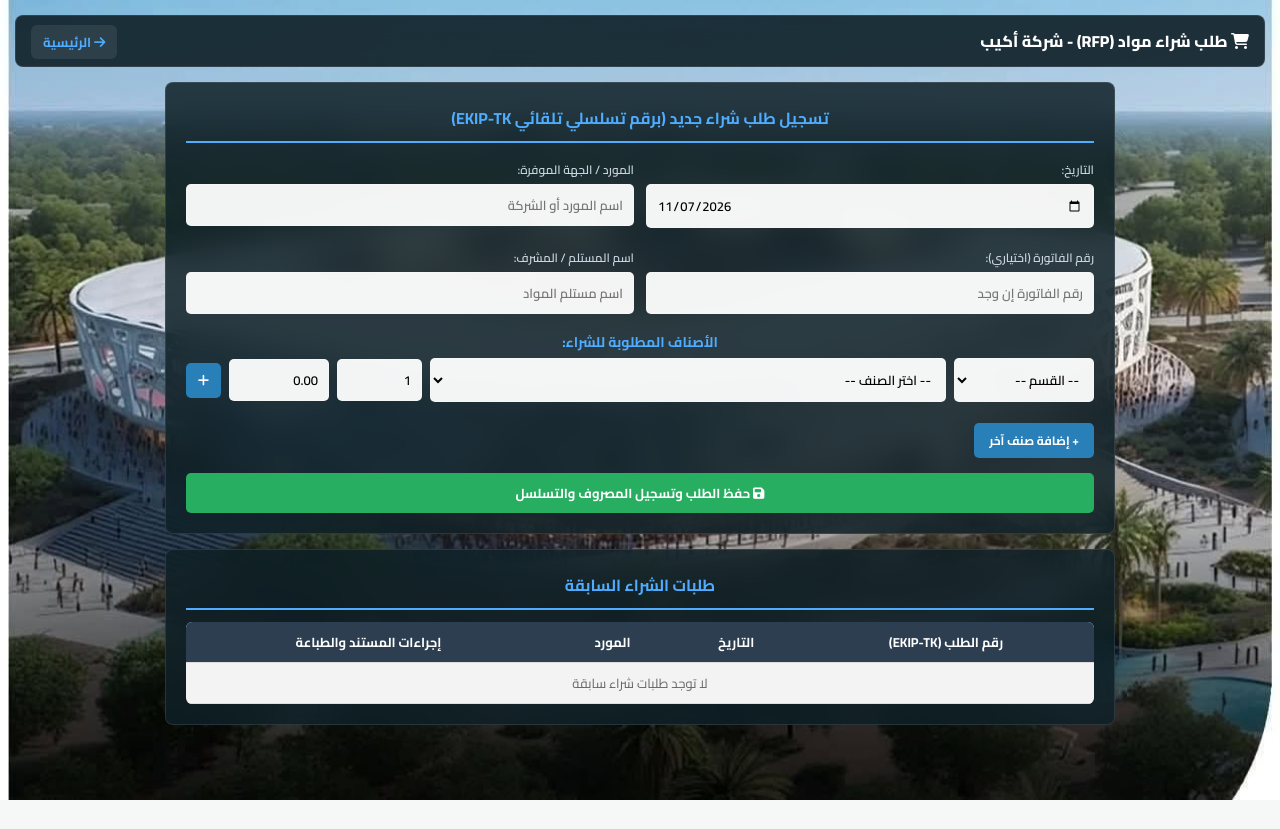
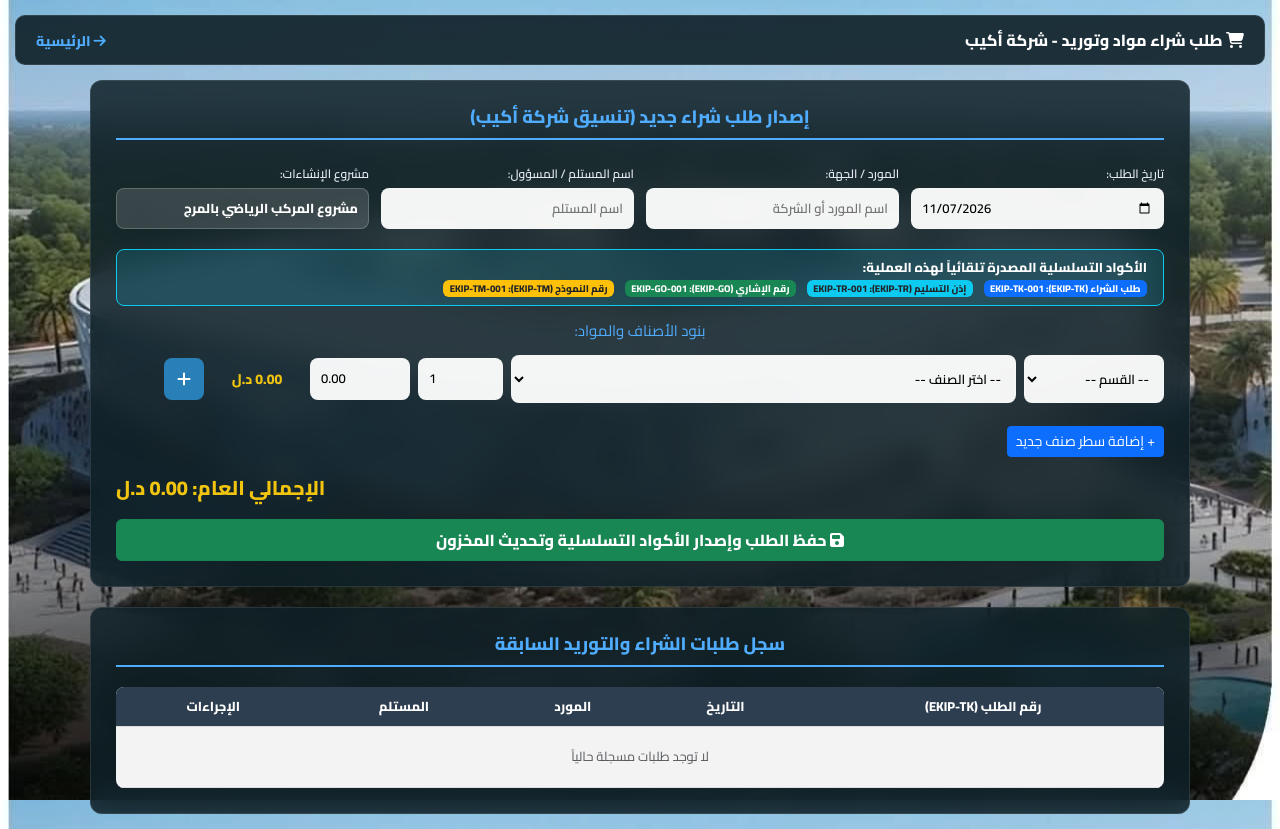
Before and after one commit to alifetory3-boop/EKiP, a Flask app: page /purchase in a window 1280 px wide. Before the commit the page ends 800 px from the top, so only its background shows below. Run offline with Flask 3, Linux system fonts and the light colour scheme; a user stored in the database is signed in; data comes from the database, SQL or seed files in the repository; data that the repository does not hold is empty.

Commit message:
Refactor purchase page layout and styles

```diff
--- a/templates/purchase.html
+++ b/templates/purchase.html
@@ -3,54 +3,49 @@
 <head>
     <meta charset="UTF-8">
     <meta name="viewport" content="width=device-width, initial-scale=1.0">
-  <title>طلب شراء مواد - شركة أكيب</title>
-  <link href="https://fonts.googleapis.com/css2?family=Cairo:wght@400;600;700;800&display=swap" rel="stylesheet">
+    <title>طلب شراء مواد وتوريد - شركة أكيب</title>
+    <link href="https://fonts.googleapis.com/css2?family=Cairo:wght@400;600;800&display=swap" rel="stylesheet">
     <link rel="stylesheet" href="https://cdnjs.cloudflare.com/ajax/libs/font-awesome/6.4.0/css/all.min.css">
+    <link rel="stylesheet" href="https://cdn.jsdelivr.net/npm/bootstrap@5.3.0/dist/css/bootstrap.rtl.min.css">
     <style>
-    * { box-sizing: border-box; margin: 0; padding: 0; font-family: 'Cairo', Tahoma, sans-serif; }
-    body { background: url('{{ url_for("static", filename="stadium.jpg") }}') no-repeat center center fixed; background-size: cover; min-height: 100vh; padding: 15px; color: #fff; }
-    header { background: rgba(15, 32, 39, 0.9); backdrop-filter: blur(15px); padding: 10px 15px; border-radius: 8px; display: flex; justify-content: space-between; align-items: center; margin-bottom: 15px; border: 1px solid rgba(255,255,255,0.1); }
-    header a { color: #4facfe; text-decoration: none; font-weight: 700; font-size: 13px; background: rgba(255,255,255,0.08); padding: 5px 12px; border-radius: 6px; }
+        * { box-sizing: border-box; margin: 0; padding: 0; }
+        body { font-family: 'Cairo', Tahoma, sans-serif; background: url('{{ url_for("static", filename="stadium.jpg") }}') no-repeat center center fixed; background-size: cover; min-height: 100vh; padding: 15px; color: #fff; }
+        header { background: rgba(15, 32, 39, 0.9); backdrop-filter: blur(15px); padding: 12px 20px; border-radius: 10px; display: flex; justify-content: space-between; align-items: center; margin-bottom: 15px; border: 1px solid rgba(255,255,255,0.1); }
+        header a { color: #4facfe; text-decoration: none; font-weight: bold; font-size: 14px; }
 
-    .container { display: flex; flex-direction: column; align-items: center; gap: 15px; margin-top: 10px; width: 100%; max-width: 950px; margin-left: auto; margin-right: auto; }
-    .form-box, .table-box { background: rgba(15, 32, 39, 0.85); backdrop-filter: blur(15px); padding: 20px; border-radius: 8px; border: 1px solid rgba(255,255,255,0.1); width: 100%; }
+        .container-box { max-width: 1100px; margin: 0 auto; display: flex; flex-direction: column; gap: 20px; }
+        .form-box, .table-box { background: rgba(15, 32, 39, 0.85); backdrop-filter: blur(15px); padding: 25px; border-radius: 12px; border: 1px solid rgba(255,255,255,0.1); width: 100%; }
 
-    h3 { color: #4facfe; margin-bottom: 12px; font-weight: 700; font-size: 16px; text-align: center; border-bottom: 2px solid #4facfe; padding-bottom: 8px; }
+        h3 { color: #4facfe; margin-bottom: 20px; font-weight: 800; border-bottom: 2px solid #4facfe; padding-bottom: 10px; font-size: 18px; text-align: center; }
 
-    .form-grid { display: grid; grid-template-columns: 1fr 1fr; gap: 12px; margin-bottom: 12px; }
-    @media (max-width: 600px) { .form-grid { grid-template-columns: 1fr; } }
+        .form-grid { display: grid; grid-template-columns: repeat(4, 1fr); gap: 12px; margin-bottom: 15px; }
+        @media (max-width: 768px) { .form-grid { grid-template-columns: 1fr; } }
 
-    input, select { width: 100%; padding: 8px 10px; margin: 3px 0; background: rgba(255, 255, 255, 0.95); border: 1px solid rgba(255, 255, 255, 0.2); border-radius: 5px; color: #000; font-size: 13px; font-weight: 600; }
+        input, select { width: 100%; padding: 10px; margin: 5px 0; background: rgba(255, 255, 255, 0.95); border: 1px solid rgba(255, 255, 255, 0.2); border-radius: 8px; color: #000; font-family: 'Cairo'; font-size: 13px; font-weight: 600; }
+        input:focus, select:focus { outline: none; border-color: #4facfe; background: #fff; }
         select option { background: #fff; color: #000; }
 
-    label { display: block; margin-top: 3px; font-weight: 600; color: #cbd5e0; font-size: 12px; }
+        label { display: block; margin-top: 5px; font-weight: 600; color: #e2e8f0; font-size: 12px; }
 
-    button { padding: 8px 15px; background: #27ae60; color: #fff; border: none; border-radius: 5px; cursor: pointer; font-weight: 700; font-size: 13px; transition: 0.3s; width: 100%; margin-top: 8px; }
-    button:hover { background: #219653; }
+        .row-item { display: grid; grid-template-columns: 140px 1fr 85px 100px 90px 40px 40px; gap: 8px; margin-bottom: 10px; align-items: center; }
+        @media (max-width: 768px) { .row-item { grid-template-columns: 1fr; } }
 
-    .row { display: grid; grid-template-columns: 140px 1fr 85px 100px 35px; gap: 8px; margin-bottom: 8px; align-items: center; }
-    .row .add-new-btn { background: #2980b9; padding: 6px; border-radius: 5px; color: #fff; text-decoration: none; display: flex; align-items: center; justify-content: center; height: 35px; font-size: 13px; }
+        .add-new-btn { background: #2980b9; padding: 10px; border-radius: 8px; color: #fff; text-decoration: none; display: flex; align-items: center; justify-content: center; height: 42px; }
 
-    table { width: 100%; border-collapse: collapse; text-align: center; background: rgba(255,255,255,0.95); color: #000; border-radius: 6px; overflow: hidden; }
-    th, td { padding: 8px 10px; border-bottom: 1px solid #ddd; font-size: 13px; }
-    th { background: #2c3e50; color: #fff; font-weight: 700; }
+        table.history-table { width: 100%; border-collapse: collapse; margin-top: 15px; background: rgba(255, 255, 255, 0.95); color: #000; border-radius: 8px; overflow: hidden; }
+        table.history-table th, table.history-table td { padding: 10px; text-align: center; border-bottom: 1px solid #ddd; font-size: 13px; }
+        table.history-table th { background: #2c3e50; color: #fff; }
 
-    .msg { padding: 8px; border-radius: 5px; text-align: center; margin-bottom: 10px; font-weight: 700; font-size: 13px; }
-    .success { background: rgba(39, 174, 96, 0.85); color: white; }
-    .danger { background: rgba(192, 57, 43, 0.85); color: white; }
+        .msg { padding: 10px; border-radius: 6px; text-align: center; margin-bottom: 15px; font-weight: bold; font-size: 13px; }
+        .success { background: rgba(39, 174, 96, 0.9); color: white; }
+        .danger { background: rgba(231, 76, 60, 0.9); color: white; }
 
-    .action-link { text-decoration: none; font-size: 14px; margin: 0 4px; padding: 4px 8px; border-radius: 4px; font-weight: bold; display: inline-flex; align-items: center; gap: 4px; transition: 0.3s; }
-    .btn-print { background: #2980b9; color: #fff; }
-    .btn-print:hover { background: #1f618d; }
-    .btn-edit { background: #f39c12; color: #fff; }
-    .btn-edit:hover { background: #d68910; }
-    .btn-delete { background: #e74c3c; color: #fff; }
-    .btn-delete:hover { background: #c0392b; }
+        .badge-code { font-size: 0.85rem; font-weight: bold; padding: 5px 10px; border-radius: 6px; display: inline-block; color: #1e3a8a; background: #e0f2fe; border: 1px solid #bae6fd; }
     </style>
 </head>
 <body>
   <header>
-    <div style="font-weight: 800; font-size: 16px;"><i class="fa-solid fa-cart-shopping"></i> طلب شراء مواد (RFP) - شركة أكيب</div>
+    <div style="font-weight: 800; font-size: 16px;"><i class="fa-solid fa-cart-shopping"></i> طلب شراء مواد وتوريد - شركة أكيب</div>
     <div><a href="{{ url_for('dashboard') }}"><i class="fa-solid fa-arrow-right"></i> الرئيسية</a></div>
   </header>
 
@@ -60,88 +55,120 @@
     {% endfor %}
   {% endwith %}
 
-  <div class="container">
+  <div class="container-box">
     <div class="form-box">
-      <h3>تسجيل طلب شراء جديد (برقم تسلسلي تلقائي EKIP-TK)</h3>
+      <h3>إصدار طلب شراء جديد (تنسيق شركة أكيب)</h3>
       <form method="post">
+
         <div class="form-grid">
           <div>
-            <label>التاريخ:</label>
+            <label>تاريخ الطلب:</label>
             <input type="date" name="voucher_date" value="{{ today }}" required>
           </div>
           <div>
-            <label>المورد / الجهة الموفرة:</label>
+            <label>المورد / الجهة:</label>
             <input name="supplier" placeholder="اسم المورد أو الشركة" required>
           </div>
           <div>
-            <label>رقم الفاتورة (اختياري):</label>
-            <input name="invoice_no" placeholder="رقم الفاتورة إن وجد">
+            <label>اسم المستلم / المسؤول:</label>
+            <input name="receiver_name" placeholder="اسم المستلم">
           </div>
           <div>
-            <label>اسم المستلم / المشرف:</label>
-            <input name="receiver_name" placeholder="اسم مستلم المواد">
+            <label>مشروع الإنشاءات:</label>
+            <input type="text" value="مشروع المركب الرياضي بالمرج" readonly style="background: rgba(255,255,255,0.15); color: #fff; font-weight: bold;">
           </div>
         </div>
 
-        <h4 style="margin-top: 12px; color: #4facfe; font-size: 14px; text-align: center; font-weight: 700;">الأصناف المطلوبة للشراء:</h4>
+        <!-- عرض الأكواد الأربعة المتسلسلة تلقائياً -->
+        <div class="alert alert-info py-2 px-3 mb-3" style="background: rgba(13, 202, 240, 0.15); border: 1px solid #0dcaf0; color: #fff; font-size: 13px; border-radius: 8px;">
+          <strong>الأكواد التسلسلية المصدرة تلقائياً لهذه العملية:</strong><br>
+          <span class="badge bg-primary me-2">طلب الشراء (EKIP-TK): <b>{{ auto_tk | default('EKIP-TK-001') }}</b></span>
+          <span class="badge bg-info text-dark me-2">إذن التسليم (EKIP-TR): <b>{{ auto_tr | default('EKIP-TR-001') }}</b></span>
+          <span class="badge bg-success me-2">رقم الإشاري (EKIP-GO): <b>{{ auto_go | default('EKIP-GO-001') }}</b></span>
+          <span class="badge bg-warning text-dark">رقم النموذج (EKIP-TM): <b>{{ auto_tm | default('EKIP-TM-001') }}</b></span>
+        </div>
+
+        <h4 style="margin-top: 15px; color: #4facfe; font-size: 15px; text-align: center; margin-bottom: 10px;">بنود الأصناف والمواد:</h4>
 
         <div id="items-container">
-          <div class="row item-row">
-            <select name="category_filter[]" class="category-filter" onchange="filterItems(this)">
+          <div class="row-item item-row">
+            <!-- القسم -->
+            <select name="category_filter[]" class="category-select" onchange="filterItems(this)">
               <option value="">-- القسم --</option>
+              {% if categories %}
                 {% for cat in categories %}
                 <option value="{{ cat.category }}">{{ cat.category }}</option>
                 {% endfor %}
+              {% else %}
+                <option value="عام">عام</option>
+                <option value="مواد بناء">مواد بناء</option>
+                <option value="كهرباء">كهرباء</option>
+                <option value="سباكة">سباكة</option>
+              {% endif %}
             </select>
 
+            <!-- الصنف -->
             <select name="item_id[]" class="item-select" required>
               <option value="">-- اختر الصنف --</option>
+              {% if items %}
                 {% for item in items %}
                 <option value="{{ item.id }}" data-category="{{ item.category }}">{{ item.name }} ({{ item.unit }})</option>
                 {% endfor %}
+              {% else %}
+                <option value="">لا توجد أصناف مضافة (يرجى إضافتها من إدارة المخزون)</option>
+              {% endif %}
             </select>
 
-            <input type="number" step="0.01" name="qty[]" placeholder="الكمية" required min="0.01" value="1">
-            <input type="number" step="0.01" name="price[]" placeholder="السعر" required min="0" value="0.00">
+            <input type="number" step="0.01" name="qty[]" placeholder="الكمية" value="1" min="0.01" oninput="calcTotal(this)" required>
+            <input type="number" step="0.01" name="price[]" placeholder="السعر" value="0.00" oninput="calcTotal(this)" required>
+            <div class="row-total" style="font-weight: bold; color: #f1c40f; text-align: center; font-size: 14px;">0.00 د.ل</div>
 
-            <a href="{{ url_for('items') }}" target="_blank" class="add-new-btn" title="إضافة صنف جديد"><i class="fa-solid fa-plus"></i></a>
+            <a href="{{ url_for('items') }}" target="_blank" class="add-new-btn" title="إضافة صنف جديد للقائمة"><i class="fa-solid fa-plus"></i></a>
+            <div></div>
           </div>
         </div>
 
-        <button type="button" onclick="addRow()" style="background:#2980b9; margin-top: 10px; width: auto; padding: 6px 15px; font-size: 12px;">+ إضافة صنف آخر</button>
+        <button type="button" class="btn btn-primary btn-sm mt-2" onclick="addRow()">+ إضافة سطر صنف جديد</button>
 
-        <button type="submit" style="margin-top: 15px;"><i class="fa-solid fa-floppy-disk"></i> حفظ الطلب وتسجيل المصروف والتسلسل</button>
+        <div class="text-end fw-bold fs-5 mt-3" style="color: #f1c40f;">
+            الإجمالي العام: <span id="grandTotal">0.00</span> د.ل
+        </div>
+
+        <button type="submit" class="btn btn-success w-100 py-2 mt-3 fw-bold fs-6"><i class="fa-solid fa-floppy-disk"></i> حفظ الطلب وإصدار الأكواد التسلسلية وتحديث المخزون</button>
       </form>
     </div>
 
+    <!-- جدول الطلبات والسجلات السابقة -->
     <div class="table-box">
-      <h3>طلبات الشراء السابقة</h3>
-      <table>
+      <h3>سجل طلبات الشراء والتوريد السابقة</h3>
+      <table class="history-table">
+        <thead>
           <tr>
             <th>رقم الطلب (EKIP-TK)</th>
             <th>التاريخ</th>
             <th>المورد</th>
-          <th>إجراءات المستند والطباعة</th>
+            <th>المستلم</th>
+            <th>الإجراءات</th>
           </tr>
+        </thead>
+        <tbody>
+          {% if vouchers %}
             {% for v in vouchers %}
             <tr>
-          <td><b style="color: #1e3a8a;">{{ v.voucher_no }}</b></td>
+              <td><span class="badge-code">{{ v.voucher_no }}</span></td>
               <td>{{ v.voucher_date }}</td>
-          <td>{{ v.supplier }}</td>
+              <td style="font-weight: bold;">{{ v.supplier }}</td>
+              <td>{{ v.receiver_name or '-' }}</td>
               <td>
-              <!-- زر طباعة المستند الرسمي ورقة شركة أكيب -->
-              <a href="{{ url_for('print_items') }}?voucher_id={{ v.id }}" target="_blank" class="action-link btn-print" title="طباعة المستند الرسمي"><i class="fa-solid fa-print"></i> طباعة</a>
-
-              <!-- زر تعديل الطلب -->
-              <a href="{{ url_for('items') }}" class="action-link btn-edit" title="تعديل الطلب"><i class="fa-solid fa-pen-to-square"></i> تعديل</a>
-
-              <!-- زر حذف الطلب -->
-              <a href="{{ url_for('delete_purchase', voucher_id=v.id) }}" class="action-link btn-delete" onclick="return confirm('هل أنت متأكد من حذف هذا الطلب؟');" title="حذف"><i class="fa-solid fa-trash"></i> حذف</a>
+                  <a href="{{ url_for('print_purchase', voucher_id=v.id) }}" target="_blank" class="text-primary me-2 fw-bold text-decoration-none" title="طباعة المستند الرسمي"><i class="fa-solid fa-print"></i> طباعة</a>
+                  <a href="{{ url_for('delete_purchase', voucher_id=v.id) }}" class="text-danger fw-bold text-decoration-none" onclick="return confirm('هل أنت متأكد من حذف هذا السجل؟');" title="حذف"><i class="fa-solid fa-trash"></i> حذف</a>
               </td>
             </tr>
+            {% endfor %}
           {% else %}
-        <tr><td colspan="4" style="text-align:center; color: #666;">لا توجد طلبات شراء سابقة</td></tr>
-        {% endfor %}
+          <tr><td colspan="5" class="text-muted" style="padding: 20px;">لا توجد طلبات مسجلة حالياً</td></tr>
+          {% endif %}
+        </tbody>
       </table>
     </div>
   </div>
@@ -167,10 +194,10 @@
     function addRow() {
       const container = document.getElementById('items-container');
       const newRow = document.createElement('div');
-      newRow.className = 'row item-row';
+      newRow.className = 'row-item item-row';
 
       newRow.innerHTML = `
-        <select name="category_filter[]" class="category-filter" onchange="filterItems(this)">
+        <select name="category_filter[]" class="category-select" onchange="filterItems(this)">
           <option value="">-- القسم --</option>
           {% for cat in categories %}
           <option value="{{ cat.category }}">{{ cat.category }}</option>
@@ -182,12 +209,32 @@
           <option value="{{ item.id }}" data-category="{{ item.category }}">{{ item.name }} ({{ item.unit }})</option>
           {% endfor %}
         </select>
-        <input type="number" step="0.01" name="qty[]" placeholder="الكمية" required min="0.01" value="1">
-        <input type="number" step="0.01" name="price[]" placeholder="السعر" required min="0" value="0.00">
-        <button type="button" onclick="this.closest('.item-row').remove();" style="height: 35px; background: #e74c3c; margin: 0; color: #fff; border: none; border-radius: 5px; cursor: pointer;"><i class="fa-solid fa-trash"></i></button>
+        <input type="number" step="0.01" name="qty[]" placeholder="الكمية" value="1" min="0.01" oninput="calcTotal(this)" required>
+        <input type="number" step="0.01" name="price[]" placeholder="السعر" value="0.00" oninput="calcTotal(this)" required>
+        <div class="row-total" style="font-weight: bold; color: #f1c40f; text-align: center; font-size: 14px;">0.00 د.ل</div>
+        <a href="{{ url_for('items') }}" target="_blank" class="add-new-btn" title="إضافة صنف جديد للقائمة"><i class="fa-solid fa-plus"></i></a>
+        <button type="button" class="btn btn-danger btn-sm" onclick="this.closest('.item-row').remove(); calculateGrandTotal();" style="height: 42px;"><i class="fa-solid fa-trash"></i></button>
       `;
+      container.appendChild(newRow);
+    }
 
-      container.appendChild(newRow);
+    function calcTotal(element) {
+        let row = element.closest('.item-row');
+        let qty = parseFloat(row.querySelector('input[name="qty[]"]').value) || 0;
+        let price = parseFloat(row.querySelector('input[name="price[]"]').value) || 0;
+        let total = qty * price;
+        row.querySelector('.row-total').innerText = total.toFixed(2) + ' د.ل';
+        calculateGrandTotal();
+    }
+
+    function calculateGrandTotal() {
+        let totals = document.querySelectorAll('.row-total');
+        let sum = 0;
+        totals.forEach(t => {
+            let val = parseFloat(t.innerText) || 0;
+            sum += val;
+        });
+        document.getElementById('grandTotal').innerText = sum.toFixed(2);
     }
   </script>
 </body>
```
Lines whose indentation alone changed are shown as unchanged.
